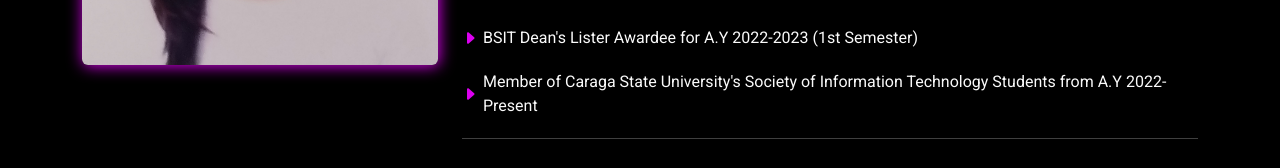
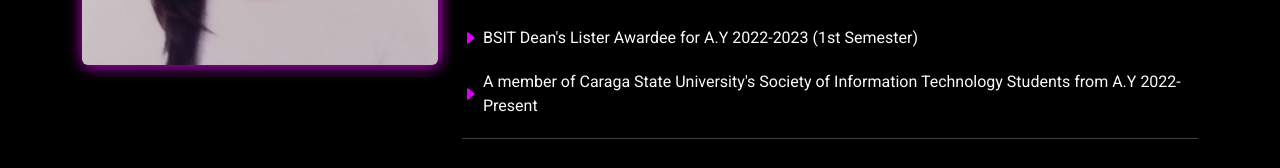
Before and after one commit to fcjamilo/fcjamilo.github.io, a plain HTML site: page about.html in a window 1280 px wide. Shown: the part 627-795 px from the top of the page. Drawn offline with Linux system fonts and the light colour scheme.

Commit message:
small change info

```diff
--- a/about.html
+++ b/about.html
@@ -104,7 +104,7 @@
               <ul>
                 <br>
                 <li><i class="bi bi-caret-right-fill"></i><span>BSIT Dean's Lister Awardee for A.Y 2022-2023 (1st Semester)</span></li>
-                <li><i class="bi bi-caret-right-fill"></i><span>Member of Caraga State University's Society of Information Technology Students from A.Y 2022-Present </span></li>
+                <li><i class="bi bi-caret-right-fill"></i><span>A member of Caraga State University's Society of Information Technology Students from A.Y 2022-Present </span></li>
               </ul>
               <hr>
             </div>
```
